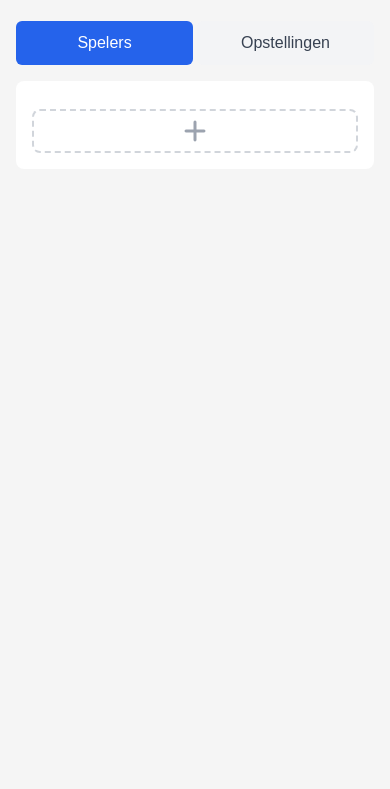
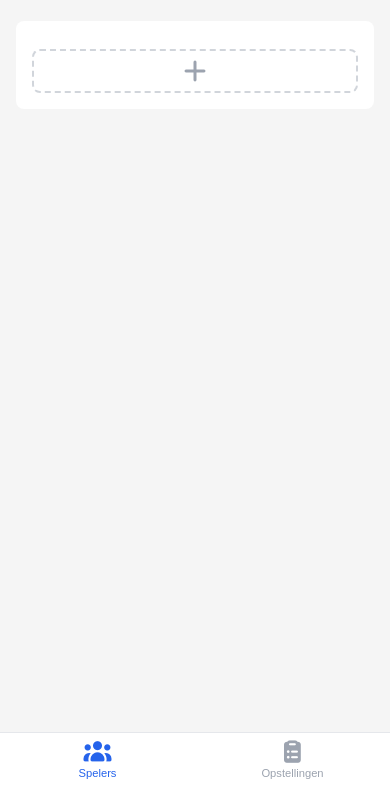
Before and after one commit to michelgrootjans/interclub-opstelling, a website built with Vite: page index.html in a window 390 px wide. Shown: the part 55-844 px from the top of the page. Built offline with nearby package versions, Linux system fonts and the light colour scheme.

Commit message:
redesign main navigation: implement fixed bottom tab bar with icons and improve mobile usability

```diff
--- a/src/main.ts
+++ b/src/main.ts
@@ -59,11 +59,6 @@ const app = document.getElementById('app')!
 app.innerHTML = `
   <h1>Interclub Planning</h1>
 
-  <div class="main-tabs">
-    <button class="main-tab active" data-panel="player-list">Spelers</button>
-    <button class="main-tab" data-panel="compositions">Opstellingen</button>
-  </div>
-
   <section id="player-list" class="panel">
     <ul id="players-ul"></ul>
     <button id="btn-add-player" class="btn-add"><i class="fa-solid fa-plus"></i></button>
@@ -85,6 +80,17 @@ app.innerHTML = `
     <div id="singles-compositions-list" class="tab-panel"></div>
     <div id="doubles-compositions-list" class="tab-panel hidden"></div>
   </section>
+
+  <nav class="main-tabs">
+    <button class="main-tab active" data-panel="player-list">
+      <i class="fa-solid fa-users"></i>
+      <span>Spelers</span>
+    </button>
+    <button class="main-tab" data-panel="compositions">
+      <i class="fa-solid fa-clipboard-list"></i>
+      <span>Opstellingen</span>
+    </button>
+  </nav>
 `
 
 const form = document.getElementById('player-form') as HTMLFormElement
--- a/src/style.css
+++ b/src/style.css
@@ -16,24 +16,41 @@ body {
   max-width: 600px;
   margin: 0 auto;
   padding: 1rem;
+  padding-bottom: calc(4.5rem + env(safe-area-inset-bottom));
 }
 
 .main-tabs {
+  position: fixed;
+  bottom: 0;
+  left: 0;
+  right: 0;
   display: flex;
-  gap: 0.25rem;
-  margin-bottom: 1rem;
+  background: #fff;
+  border-top: 1px solid #e5e7eb;
+  padding-bottom: env(safe-area-inset-bottom);
+  z-index: 100;
 }
 
 .main-tab {
   flex: 1;
-  background: #f3f4f6;
-  color: #374151;
-  border-radius: 6px;
+  display: flex;
+  flex-direction: column;
+  align-items: center;
+  gap: 0.2rem;
+  padding: 0.5rem 0;
+  background: none;
+  border-radius: 0;
+  color: #9ca3af;
+  font-size: 0.7rem;
+  min-height: 56px;
+}
+
+.main-tab i {
+  font-size: 1.4rem;
 }
 
 .main-tab.active {
-  background: #2563eb;
-  color: #fff;
+  color: #2563eb;
 }
 
 .panel.hidden {
```
